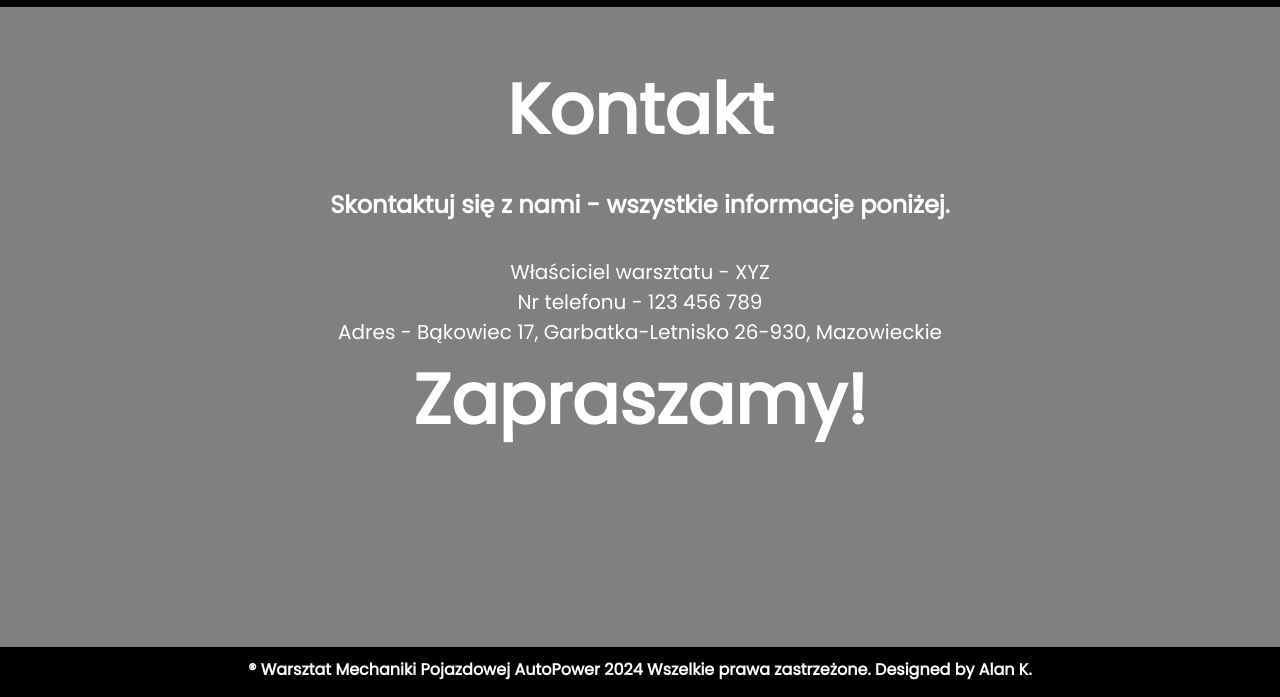
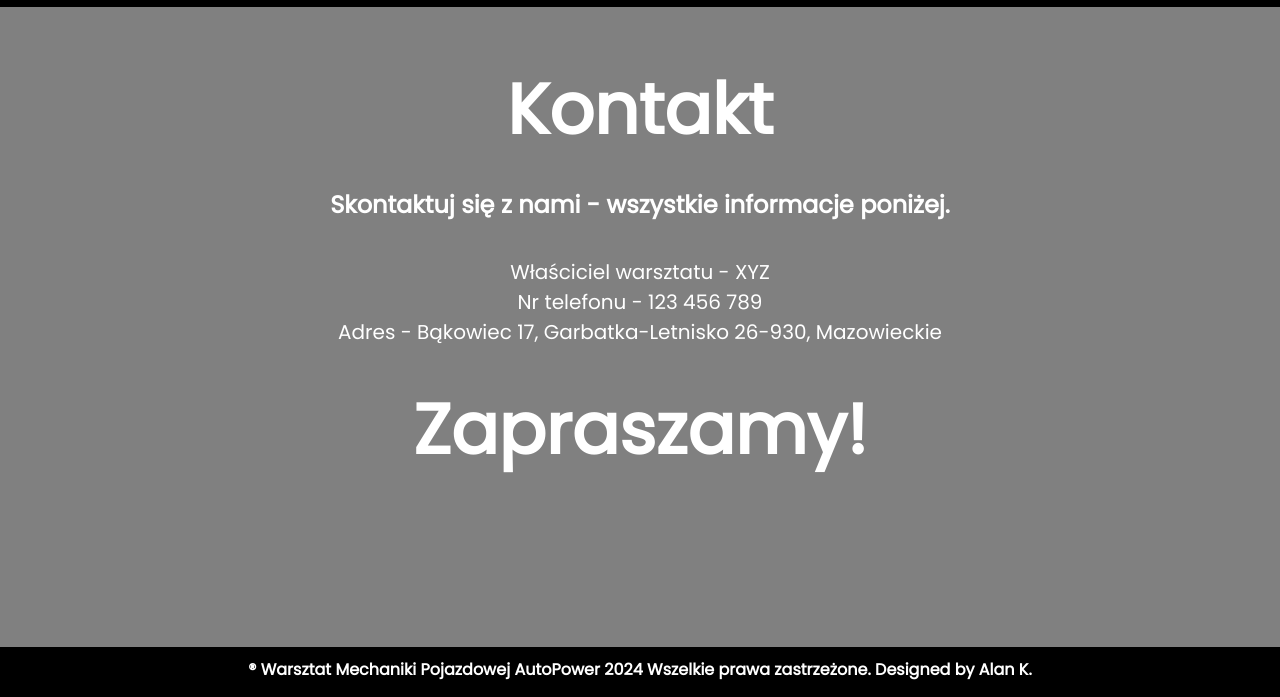
Before and after one commit to SwettyThePlayer/strona, a plain HTML site: page kontakt.html in a window 1280 px wide. Shown: the part 103-800 px from the top of the page. Drawn offline with Linux system fonts and the light colour scheme.

Commit message:
Update kontakt.html

```diff
--- a/kontakt.html
+++ b/kontakt.html
@@ -24,7 +24,7 @@
         <h2>Skontaktuj się z nami - wszystkie informacje poniżej. <br><br></h2>
         <p>Właściciel warsztatu - XYZ</p>
         <p>Nr telefonu - 123 456 789</p>
-        <p>Adres - Bąkowiec 17, Garbatka-Letnisko 26-930, Mazowieckie</p>
+        <p>Adres - Bąkowiec 17, Garbatka-Letnisko 26-930, Mazowieckie <br><br></p>
         <h1>Zapraszamy!</h1>
     </div>
     <div class="footer">
```
